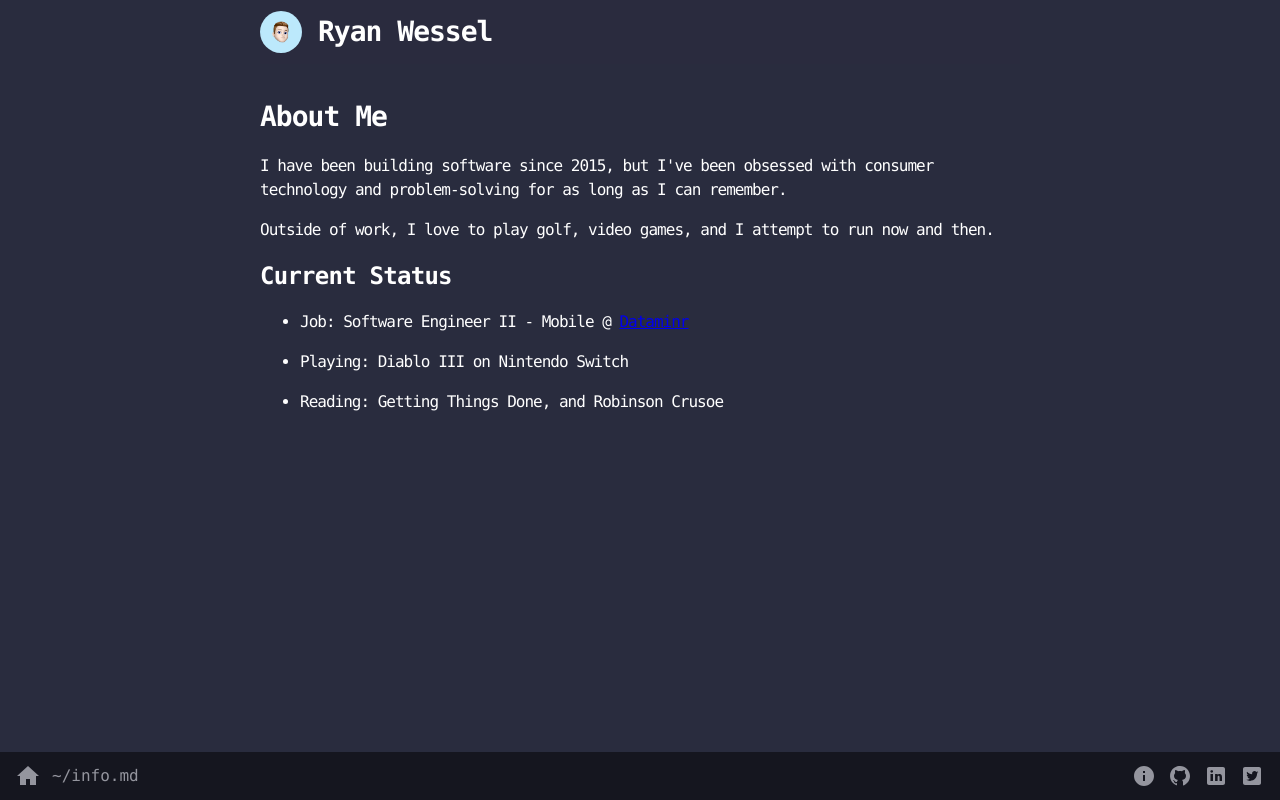
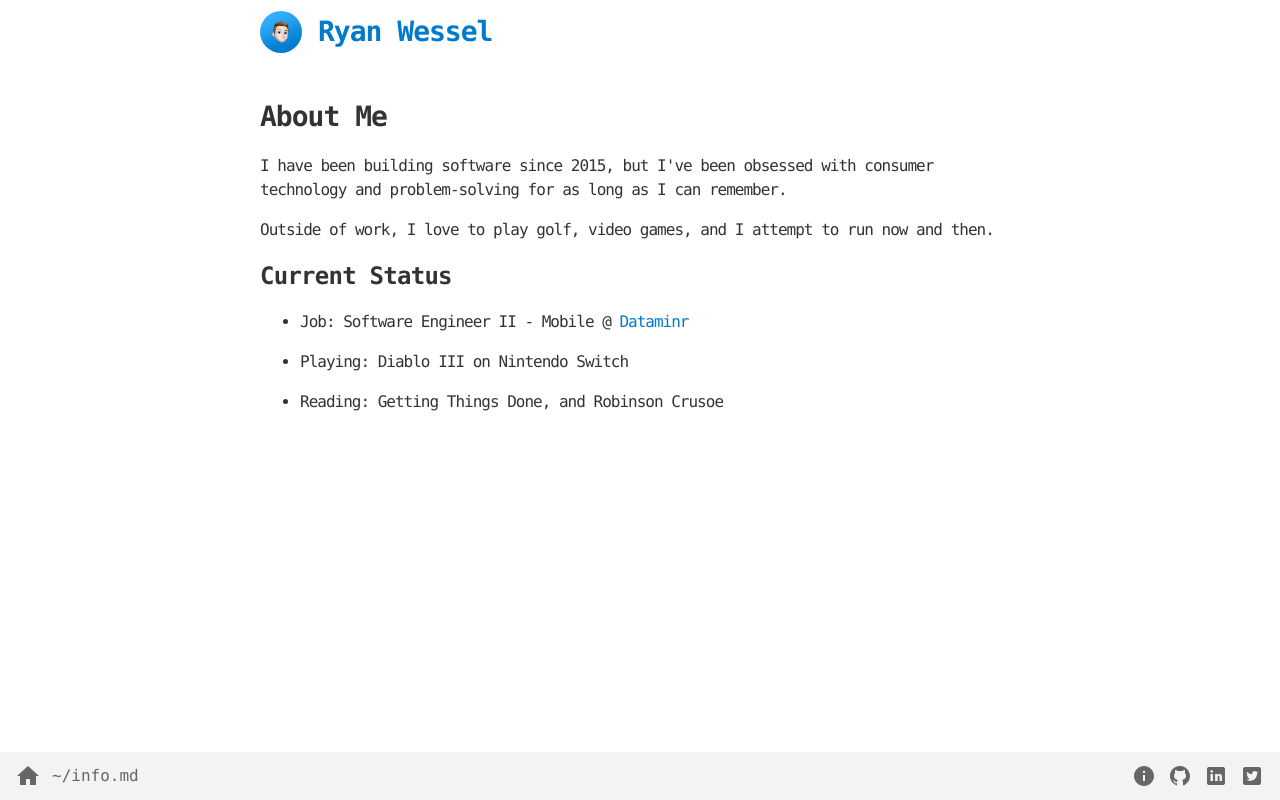
Before and after one commit to ryanjwessel/ryanjwessel.com, a Next.js app: page /info in a window 1280 px wide. Built offline with nearby package versions, Linux system fonts and the light colour scheme.

Commit message:
📦 NEW: Completely change the theme to be light with sky blue accent

```diff
--- a/src/components/Header.js
+++ b/src/components/Header.js
@@ -18,10 +18,6 @@ export default function Header(props) {
           </nav>
         </Link>
       </div>
-      <div className="right">
-        {/* TODO: Add theme toggle for light/dark */}
-        <p />
-      </div>
     </StyledHeader>
   );
 }
--- a/src/components/StyledFooter.js
+++ b/src/components/StyledFooter.js
@@ -9,8 +9,8 @@ const StyledFooter = styled.footer`
   height: 4.5rem;
   padding: 0.5rem 1rem;
   font-size: 0.75rem;
-  background-color: #15161f;
-  color: #94959e;
+  background-color: #f3f3f3;
+  color: #666;
   display: flex;
   flex-wrap: wrap;
   justify-content: space-between;
@@ -43,29 +43,21 @@ const StyledFooter = styled.footer`
   }
 
   svg {
-    fill: #94959e;
+    fill: #666;
     width: 1.5rem;
     height: 1.5rem;
   }
 
   a {
-    color: #94959e;
+    color: #666;
     &.icon-link {
       cursor: pointer;
       font-size: 0;
     }
   }
 
-  &:hover {
-    background-color: #000;
-  }
-
   a.icon-link:hover svg {
-    fill: #fff;
-  }
-
-  a.icon-link:active svg {
-    fill: #dc09c1;
+    fill: #0451a5;
   }
 
   @media only screen and (min-width: 768px) {
--- a/src/components/StyledHeader.js
+++ b/src/components/StyledHeader.js
@@ -5,7 +5,6 @@ const StyledHeader = styled.header`
   display: flex;
   justify-content: space-between;
   align-items: center;
-  background-color: #2a2b3e;
   margin-bottom: 2rem;
 
   h1 {
@@ -17,8 +16,8 @@ const StyledHeader = styled.header`
     display: flex;
     align-items: center;
 
-    &:active {
-      color: #dc09c1;
+    &:hover {
+      color: #0451a5;
     }
   }
 `;
--- a/src/styles/defaults.css
+++ b/src/styles/defaults.css
@@ -3,7 +3,7 @@
   line-height: 1.5;
 }
 ::selection {
-  background-color: #dc09c1;
+  background-color: #007acc;
   color: #fff;
 }
 html {
@@ -13,30 +13,19 @@ html {
 body {
   margin: 0;
   overflow-x: hidden;
-  background-color: #292c3e;
-  color: #fff;
+  background-color: #fff;
+  color: #333;
   font-family: "Ubunto Mono", "Lucida Console", monospace;
   font-size: 16px;
   -webkit-font-smoothing: antialiased;
   -moz-osx-font-smoothing: grayscale;
 }
-a,
-a:link,
-a:any-link,
-a:-webkit-any-link,
-a:-moz-any-link {
-  color: #fff;
+a {
+  color: #007acc;
   text-decoration: none;
-  font-weight: bold;
-}
-a:visited {
-  color: #8b167e;
 }
 a:hover {
-  text-decoration: underline;
-}
-a:active {
-  color: #dc09c1;
+  color: #0451a5;
 }
 img {
   max-width: 100%;
@@ -75,15 +64,6 @@ h3,
 h4 {
   font-size: 1.25rem;
 }
-code,
-.code {
-  border: 1px solid #94959e;
-  border-radius: 4px;
-  font-size: 0.9rem;
-  padding: 0.1rem 0.2rem;
-  background-color: #3f4052;
-  color: #8bcc57;
-}
 @media (min-width: 1280px) {
   h1,
   h2,
```
Also changed, not shown: public/animoji.png, public/favicon.js (line endings or trailing spaces).
